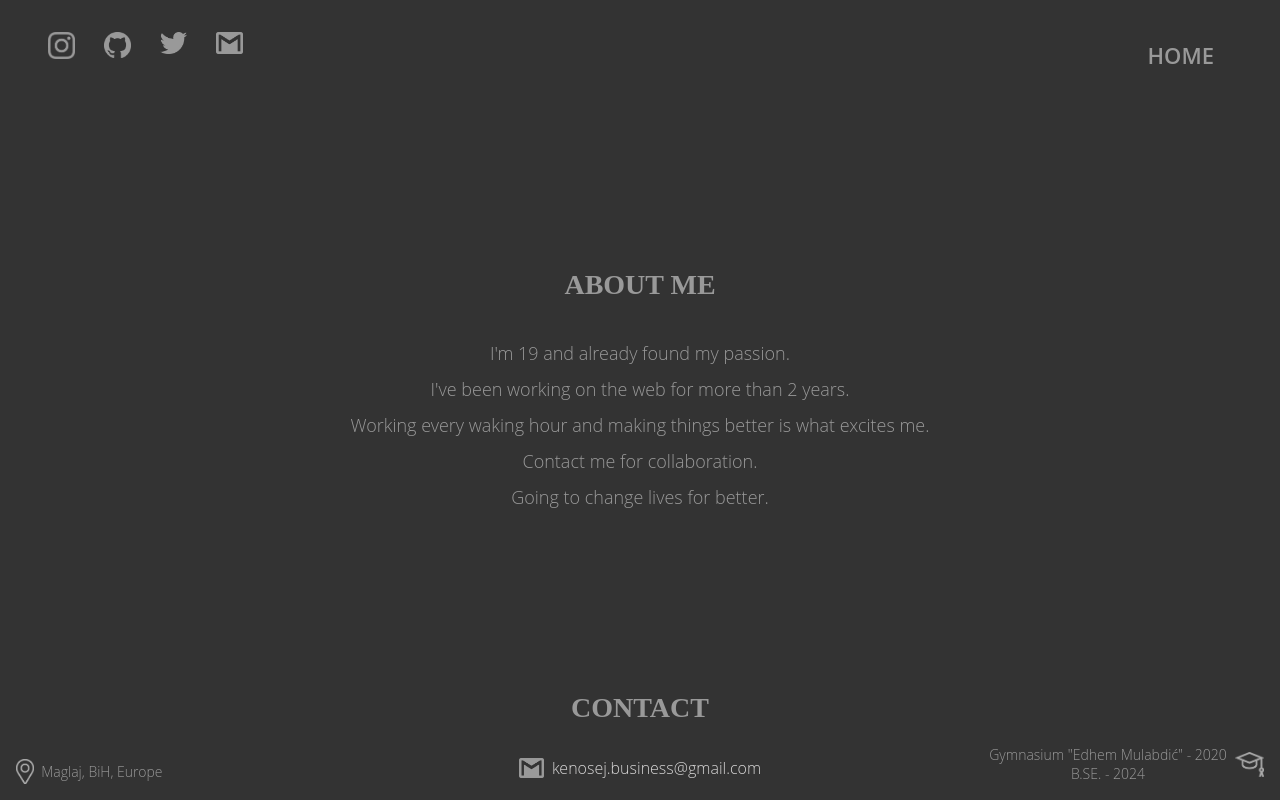
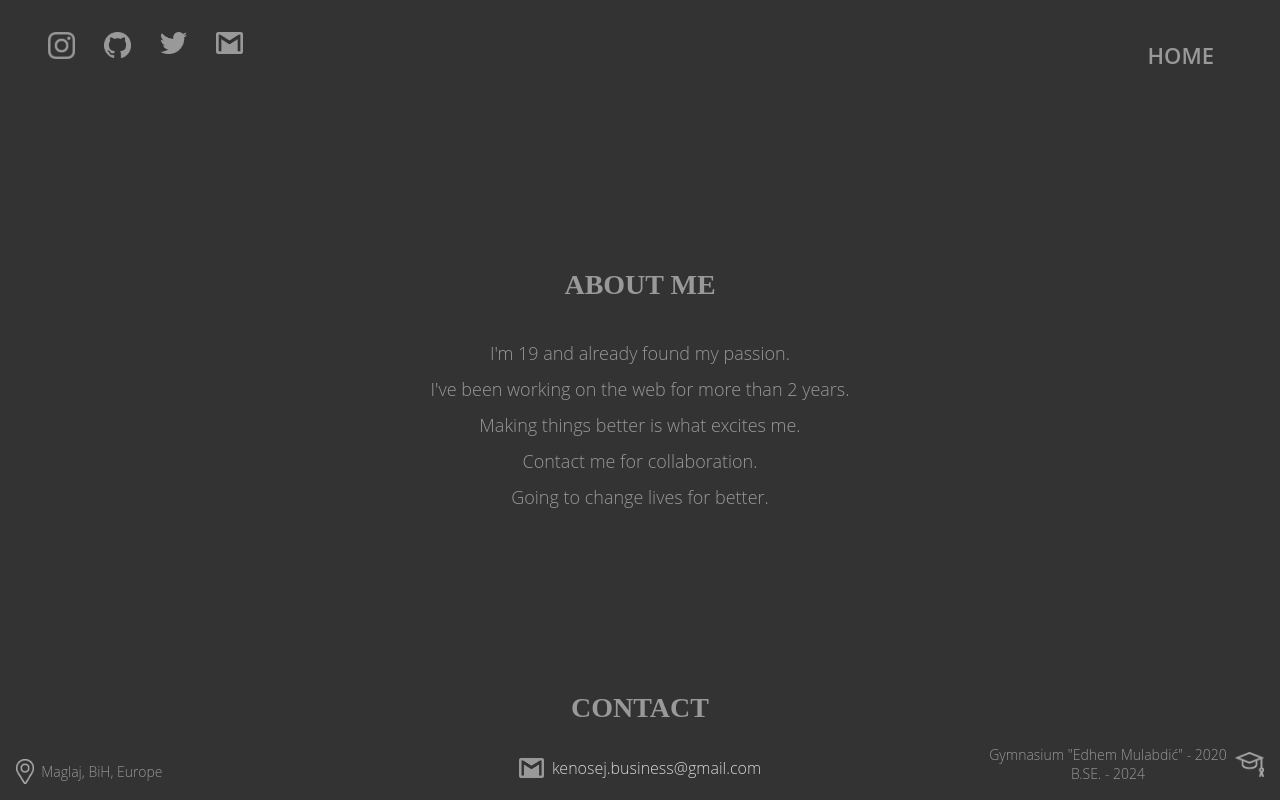
Before and after one commit to kenosej/portfolio, a Vue app: page /about in a window 1280 px wide. Built offline with nearby package versions, Linux system fonts and the light colour scheme; a web font is replaced by a local one.

Commit message:
Shorten text

```diff
--- a/src/components/about/Bio.vue
+++ b/src/components/about/Bio.vue
@@ -4,22 +4,21 @@
     <p class="mobile">
       <span>I'm 19 and already found my passion.</span>
       <span>I've been working on the web for more than 2 years.</span>
-            <span>Working every waking hour and making</span>
-            <span>things better is what excites me.</span>
+      <span>Making things better is what excites me.</span>
       <span>Contact me for collaboration.</span>
       <span>Going to change lives for better.</span>
     </p>
     <p class="tablet">
       <span>I'm 19 and already found my passion.</span>
       <span>I've been working on the web for more than 2 years.</span>
-            <span>Working every waking hour and making things better is what excites me.</span>
+      <span>Making things better is what excites me.</span>
       <span>Contact me for collaboration.</span>
       <span>Going to change lives for better.</span>
     </p>
     <p class="desktop">
       <span>I'm 19 and already found my passion.</span>
       <span>I've been working on the web for more than 2 years.</span>
-            <span>Working every waking hour and making things better is what excites me.</span>
+      <span>Making things better is what excites me.</span>
       <span>Contact me for collaboration.</span>
       <span>Going to change lives for better.</span>
     </p>
@@ -28,12 +27,13 @@
 
 <script>
 export default {
-        name: "Bio"
-    }
+  name: "Bio",
+};
 </script>
 
 <style scoped>
-    .tablet, .desktop {
+.tablet,
+.desktop {
   display: none;
 }
 
@@ -138,7 +138,7 @@
   }
 }
 
-    @media only screen and (min-width: 768px) and (max-width: 1200px) and (orientation:landscape) {
+@media only screen and (min-width: 768px) and (max-width: 1200px) and (orientation: landscape) {
   .bio:before {
     margin-bottom: 0.5em !important;
   }
```
Lines whose indentation alone changed are shown as unchanged.
